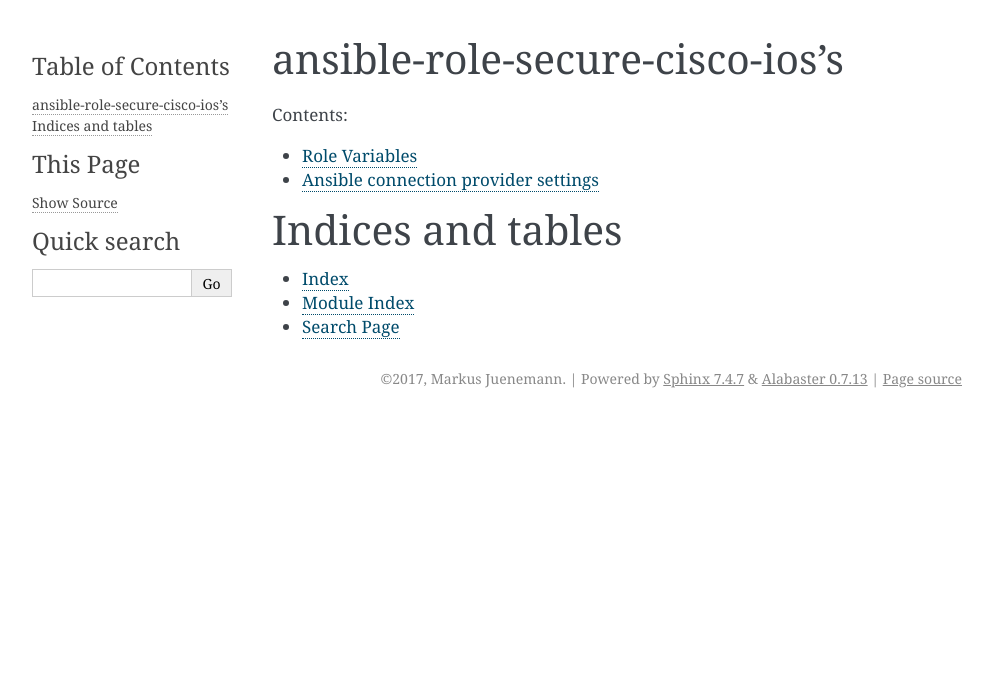
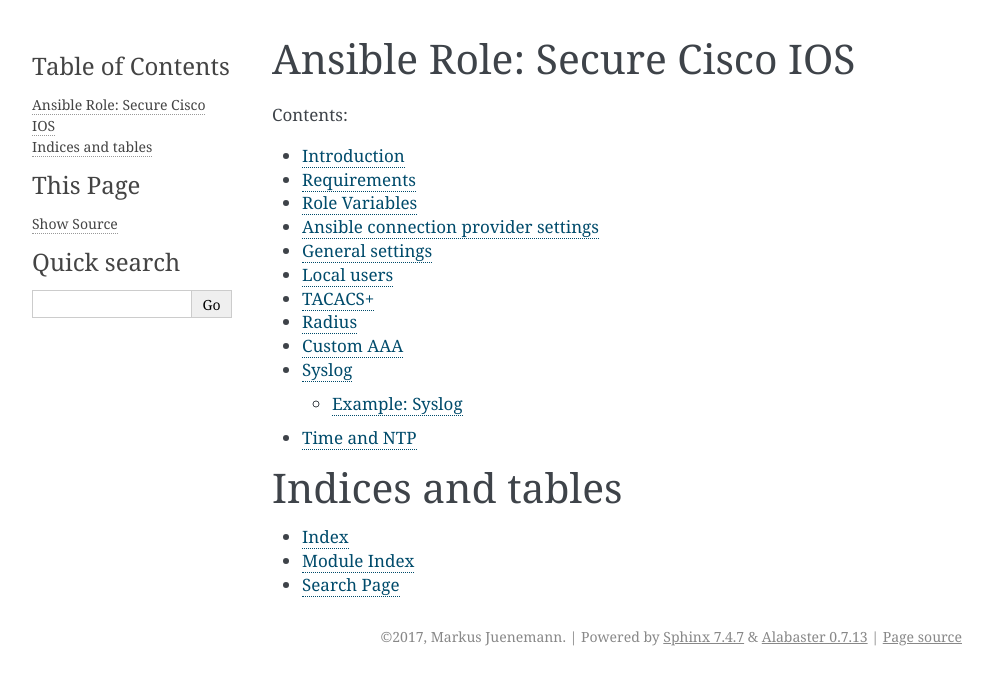
Before and after one commit to mjuenema/ansible-role-secure-cisco-ios, a Sphinx documentation site: the page built from docs/source/index.rst, in a window 1280 px wide. Shown: the top 685 px of the page, without its empty margins (148-1141 px from the left). Built offline with Sphinx 7.4.7, drawn with Linux system fonts in a browser that asks for light colours.

Commit message:
Update index.rst

```diff
--- a/docs/source/index.rst
+++ b/docs/source/index.rst
@@ -3,16 +3,24 @@
    You can adapt this file completely to your liking, but it should at least
    contain the root `toctree` directive.
 
-ansible-role-secure-cisco-ios's
-===============================
+Ansible Role: Secure Cisco IOS
+==============================
 
 .. toctree::
-   :maxdepth: 2
+   :maxdepth: 3
    :caption: Contents:
 
+   introduction
+   requirements
    variables
-   variables_provider.rst
-
+   variables_provider
+   variables_general
+   variables_local_users
+   variables_tacacs
+   variables_radius
+   variables_custom_aaa
+   variables_syslog
+   variables_time_ntp
 
 
 Indices and tables
```
